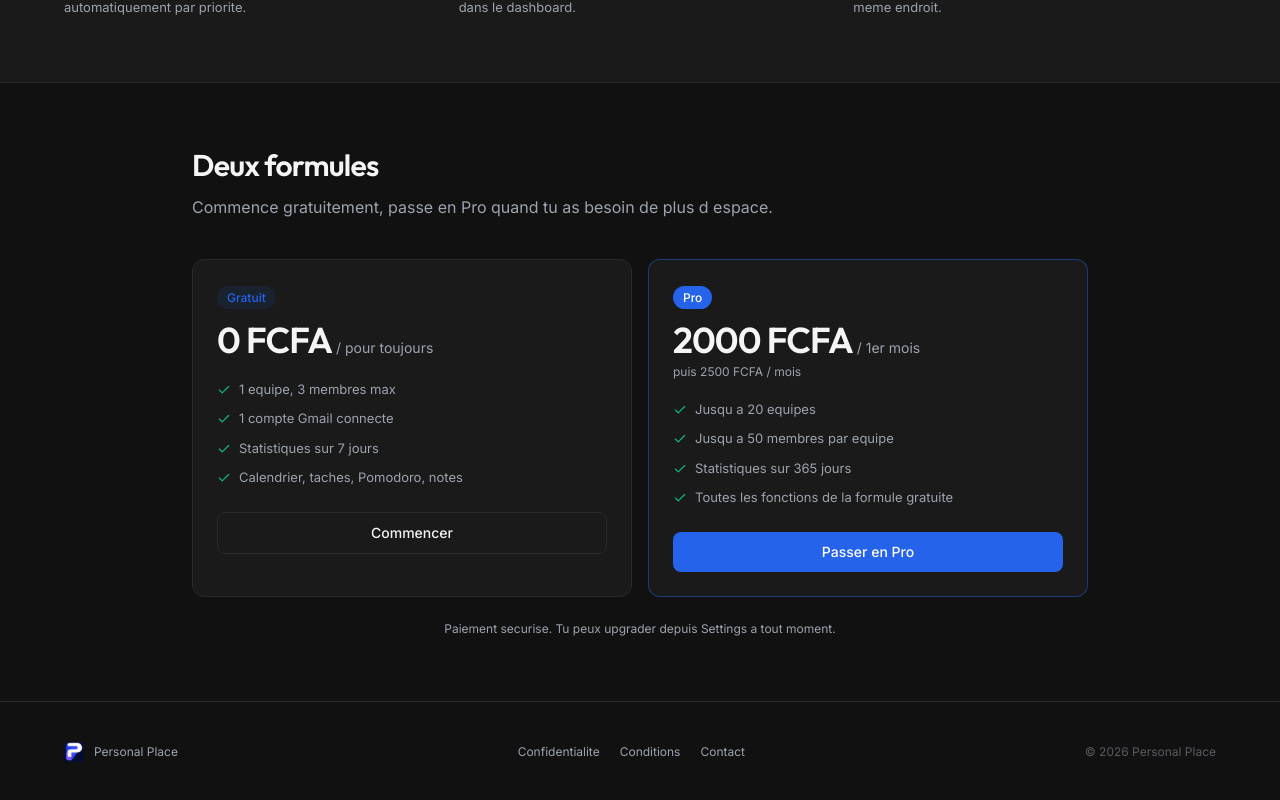
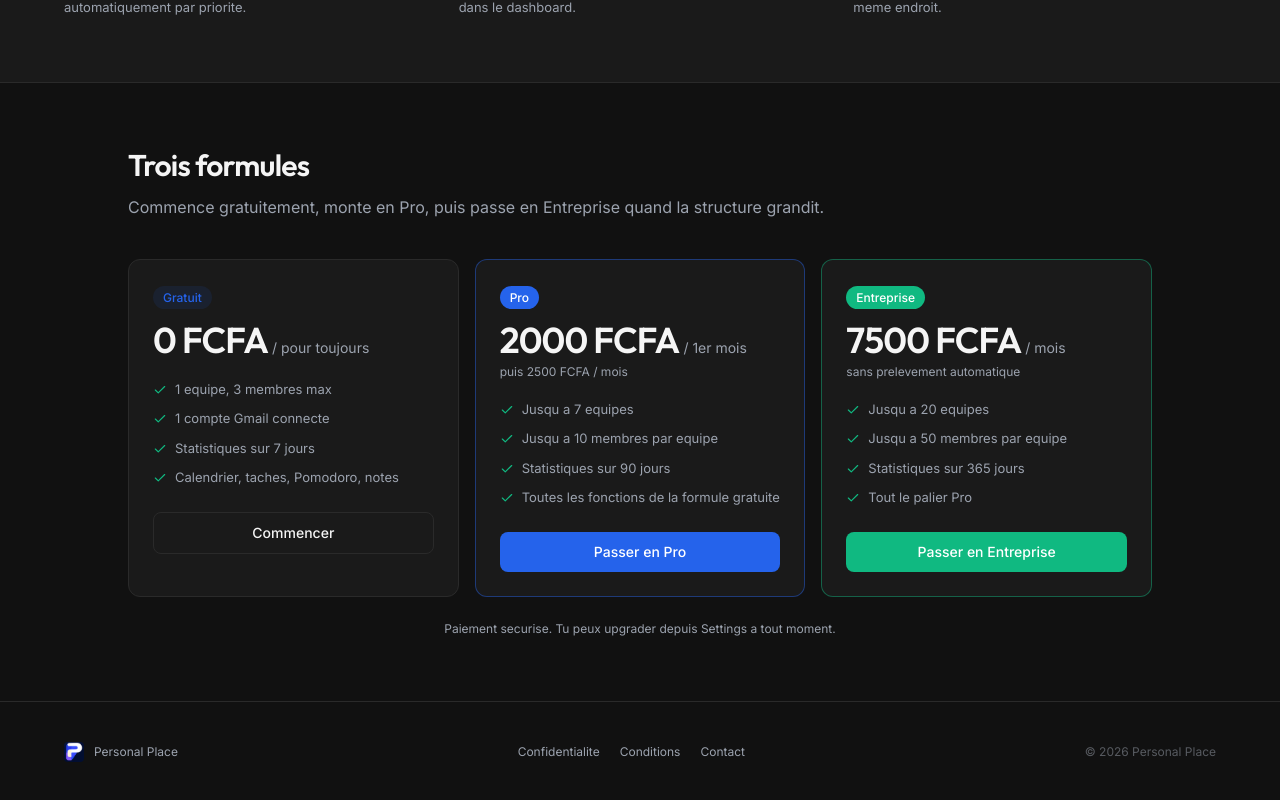
Before and after one commit to Lefurtif221/command-center-SAAS-dashboard-, a React (Vite) app: page / in a window 1280 px wide. Shown: the part 1474-2274 px from the top of the page. Built offline with nearby package versions, Linux system fonts and the light colour scheme; no server answers.

Commit message:
feat: palier Entreprise (7500 FCFA/mois) + quotas Pro reduits (7 equipes, 10 membres, 90 jours)

```diff
--- a/src/components/dashboard/OnboardingTutorial.jsx
+++ b/src/components/dashboard/OnboardingTutorial.jsx
@@ -34,7 +34,7 @@ const STEPS = [
     target: '[data-tutorial="sidebar-stats"]',
     position: 'right',
     title: 'Tes statistiques',
-    desc: "Minutes de focus, taches du jour et streak. Les 7 derniers jours sont gratuits, 365 jours avec la formule Pro.",
+    desc: "Minutes de focus, taches du jour et streak. 7 jours en gratuit, 90 avec la formule Pro, 365 avec Entreprise.",
     action: { section: 'stats', label: 'Voir mes statistiques' },
   },
   {
@@ -42,7 +42,7 @@ const STEPS = [
     target: '[data-tutorial="sidebar-settings"]',
     position: 'right',
     title: 'Ton abonnement',
-    desc: "Settings affiche ta formule et tes quotas. Le bouton Passer en Pro ouvre le paiement : 2000 FCFA le 1er mois, puis 2500 / mois.",
+    desc: "Settings affiche ta formule et tes quotas. Le bouton Passer en Pro ouvre le paiement : 2000 FCFA le 1er mois, puis 2500 / mois (7500 / mois en Entreprise).",
     action: { section: 'settings', label: "Voir mon abonnement" },
   },
   {
--- a/src/components/dashboard/PaymentModal.jsx
+++ b/src/components/dashboard/PaymentModal.jsx
@@ -1,7 +1,7 @@
 import { useEffect, useState } from 'react'
 import { Sparkles, ShieldCheck, X, Loader2, Smartphone, CreditCard, Wallet } from 'lucide-react'
 import { apiFetch } from '../../utils/api'
-import ProPerks from './ProPerks'
+import ProPerks, { PRO_PERKS, ENTREPRISE_PERKS } from './ProPerks'
 
 const METHODS = [
   { icon: Smartphone, label: 'Wave', hint: 'Numero Wave' },
@@ -10,15 +10,35 @@ const METHODS = [
   { icon: CreditCard, label: 'Carte bancaire', hint: 'Visa / Mastercard' },
 ]
 
-const STEPS = [
-  'Choisis ton moyen de paiement',
-  'Valide sur ton telephone (OTP)',
-  'Ta formule Pro est activee tout de suite',
-]
+const OFFERS = {
+  pro: {
+    title: 'Passer en Pro',
+    subtitle: 'Formule mensuelle, sans engagement',
+    price: '2000',
+    per: '/ 1er mois',
+    then: 'puis 2500 FCFA / mois',
+    cta: 'Payer 2000 FCFA',
+    perks: PRO_PERKS,
+    steps: ['Choisis ton moyen de paiement', 'Valide sur ton telephone (OTP)', 'Ta formule Pro est activee tout de suite'],
+    keep: 'tu gardes Pro 31 jours',
+  },
+  entreprise: {
+    title: 'Formule Entreprise',
+    subtitle: 'Pour les equipes qui grandissent',
+    price: '7500',
+    per: '/ mois',
+    then: '31 jours, sans prelevement automatique',
+    cta: 'Payer 7500 FCFA',
+    perks: ENTREPRISE_PERKS,
+    steps: ['Choisis ton moyen de paiement', 'Valide sur ton telephone (OTP)', 'Ta formule Entreprise est activee tout de suite'],
+    keep: 'tu gardes Entreprise 31 jours',
+  },
+}
 
-export default function PaymentModal({ onClose }) {
+export default function PaymentModal({ onClose, plan = 'pro' }) {
   const [loading, setLoading] = useState(false)
   const [error, setError] = useState('')
+  const offer = OFFERS[plan] || OFFERS.pro
 
   useEffect(() => {
     const onKey = (e) => { if (e.key === 'Escape') onClose() }
@@ -36,7 +56,7 @@ export default function PaymentModal({ onClose }) {
     try {
       const data = await apiFetch('/api/pay/init', {
         method: 'POST',
-        body: JSON.stringify({ plan: 'pro' }),
+        body: JSON.stringify({ plan }),
       })
       window.location.href = data.payment_url
     } catch (err) {
@@ -64,8 +84,8 @@ export default function PaymentModal({ onClose }) {
               <Sparkles size={20} />
             </span>
             <div>
-              <h4 className="text-base sm:text-lg font-display font-medium leading-tight">Passer en Pro</h4>
-              <p className="text-xs mt-0.5" style={{ color: 'var(--color-muted)' }}>Formule mensuelle, sans engagement</p>
+              <h4 className="text-base sm:text-lg font-display font-medium leading-tight">{offer.title}</h4>
+              <p className="text-xs mt-0.5" style={{ color: 'var(--color-muted)' }}>{offer.subtitle}</p>
             </div>
           </div>
           <button type="button" onClick={onClose} aria-label="Fermer"
@@ -78,22 +98,22 @@ export default function PaymentModal({ onClose }) {
           <div className="space-y-5">
             <div>
               <div className="flex items-baseline flex-wrap gap-x-2">
-                <span className="text-4xl sm:text-5xl font-display font-semibold tracking-tight" style={{ color: 'var(--color-text)' }}>2000</span>
+                <span className="text-4xl sm:text-5xl font-display font-semibold tracking-tight" style={{ color: 'var(--color-text)' }}>{offer.price}</span>
                 <span className="text-base font-medium" style={{ color: 'var(--color-text)' }}>FCFA</span>
-                <span className="text-xs" style={{ color: 'var(--color-muted)' }}>/ 1er mois</span>
+                <span className="text-xs" style={{ color: 'var(--color-muted)' }}>{offer.per}</span>
               </div>
-              <p className="text-xs mt-1" style={{ color: 'var(--color-muted)' }}>puis 2500 FCFA / mois</p>
+              <p className="text-xs mt-1" style={{ color: 'var(--color-muted)' }}>{offer.then}</p>
             </div>
 
             <div>
               <p className="text-xs mb-2.5 font-medium" style={{ color: 'var(--color-muted)' }}>Ce que tu debloques :</p>
-              <ProPerks size="text-[13px]" />
+              <ProPerks perks={offer.perks} size="text-[13px]" />
             </div>
 
             <div className="rounded-xl p-4" style={{ background: 'var(--color-bg)', border: '1px solid var(--color-border)' }}>
               <p className="text-xs font-medium mb-2.5">Comment ca marche</p>
               <ol className="space-y-2.5">
-                {STEPS.map((step, i) => (
+                {offer.steps.map((step, i) => (
                   <li key={step} className="flex items-start gap-2.5 text-[13px] leading-snug" style={{ color: 'var(--color-muted)' }}>
                     <span className="w-5 h-5 rounded-full flex items-center justify-center text-[11px] font-medium shrink-0 mt-px"
                       style={{ background: 'rgba(37,99,235,0.1)', color: '#2563EB' }}>{i + 1}</span>
@@ -128,7 +148,7 @@ export default function PaymentModal({ onClose }) {
               style={{ background: 'rgba(16,185,129,0.07)', border: '1px solid rgba(16,185,129,0.25)' }}>
               <ShieldCheck size={16} style={{ color: '#10B981' }} className="shrink-0 mt-0.5" />
               <p className="text-xs leading-relaxed" style={{ color: 'var(--color-muted)' }}>
-                Paiement securise. Pas de prelevement automatique : tu gardes Pro 31 jours, puis tu choisis si tu renouvelles.
+                Paiement securise. Pas de prelevement automatique : {offer.keep}, puis tu choisis si tu renouvelles.
               </p>
             </div>
           </div>
@@ -144,7 +164,7 @@ export default function PaymentModal({ onClose }) {
             className="w-full flex items-center justify-center gap-2 font-medium text-sm sm:text-base py-3.5 rounded-xl transition-colors duration-150 disabled:opacity-60"
             style={{ background: '#2563EB', color: '#FFF' }}>
             {loading ? <Loader2 size={16} className="animate-spin" /> : <Sparkles size={16} />}
-            {loading ? 'Ouverture du paiement...' : 'Payer 2000 FCFA'}
+            {loading ? 'Ouverture du paiement...' : offer.cta}
           </button>
         </div>
       </div>
--- a/src/components/dashboard/ProPerks.jsx
+++ b/src/components/dashboard/ProPerks.jsx
@@ -1,16 +1,23 @@
 import { Check } from 'lucide-react'
 
 export const PRO_PERKS = [
-  'Jusqu a 20 equipes',
-  'Jusqu a 50 membres par equipe',
-  'Statistiques sur 365 jours (7 en gratuit)',
+  'Jusqu a 7 equipes',
+  'Jusqu a 10 membres par equipe',
+  'Statistiques sur 90 jours (7 en gratuit)',
   'Toutes les fonctions gratuites, en plus grand',
 ]
 
-export default function ProPerks({ className = '', size = 'text-[12px]' }) {
+export const ENTREPRISE_PERKS = [
+  'Jusqu a 20 equipes',
+  'Jusqu a 50 membres par equipe',
+  'Statistiques sur 365 jours (90 en Pro)',
+  'Tout le palier Pro, pour toute la structure',
+]
+
+export default function ProPerks({ className = '', size = 'text-[12px]', perks = PRO_PERKS }) {
   return (
     <ul className={`space-y-1.5 ${className}`}>
-      {PRO_PERKS.map((perk) => (
+      {perks.map((perk) => (
         <li key={perk} className={`flex items-start gap-2 ${size} leading-snug`} style={{ color: 'var(--color-muted)' }}>
           <Check size={13} style={{ color: '#10B981' }} className="shrink-0 mt-0.5" />
           {perk}
--- a/src/components/dashboard/StatsHistory.jsx
+++ b/src/components/dashboard/StatsHistory.jsx
@@ -3,7 +3,7 @@ import { useDashboard } from '../../hooks/useDashboard'
 import { apiFetch } from '../../utils/api'
 import { Timer, Layers, CheckSquare, Flame, RefreshCw, Lock } from 'lucide-react'
 import UpgradeButton from './UpgradeButton'
-import ProPerks from './ProPerks'
+import ProPerks, { PRO_PERKS, ENTREPRISE_PERKS } from './ProPerks'
 
 const kpis = [
   { key: 'focusMinutes', label: 'Minutes de focus', icon: Timer, accent: '#2563EB', suffix: 'min' },
@@ -70,7 +70,20 @@ export default function StatsHistory() {
             </span>
             <UpgradeButton size="sm" />
           </div>
-          <ProPerks className="mt-2.5 pl-5" />
+          <ProPerks perks={PRO_PERKS} className="mt-2.5 pl-5" />
+        </div>
+      )}
+
+      {plan === 'pro' && (
+        <div className="px-3.5 py-3 rounded-lg text-xs" style={{ background: 'rgba(37,99,235,0.08)', border: '1px solid rgba(37,99,235,0.25)', color: '#2563EB' }}>
+          <div className="flex flex-wrap items-center gap-3">
+            <Lock size={14} className="shrink-0" />
+            <span className="flex-1 min-w-[200px]">
+              Pro : 90 jours d historique. La formule Entreprise (7500 FCFA / mois) debloque 365 jours :
+            </span>
+            <UpgradeButton plan="entreprise" size="sm" />
+          </div>
+          <ProPerks perks={ENTREPRISE_PERKS} className="mt-2.5 pl-5" />
         </div>
       )}
 
--- a/src/components/dashboard/Team.jsx
+++ b/src/components/dashboard/Team.jsx
@@ -3,7 +3,7 @@ import { useDashboard } from '../../hooks/useDashboard'
 import { apiFetch } from '../../utils/api'
 import { Users, Plus, Mail, Copy, Trash2, ShieldCheck, UserPlus, X, Check, Link2 } from 'lucide-react'
 import UpgradeButton from './UpgradeButton'
-import ProPerks from './ProPerks'
+import ProPerks, { ENTREPRISE_PERKS } from './ProPerks'
 
 const roleLabels = { owner: 'Proprietaire', admin: 'Admin', member: 'Membre' }
 
@@ -115,9 +115,16 @@ export default function Team() {
   const selected = teams.find(t => t.id === selectedId)
   const isOwner = detail?.role === 'owner' || selected?.role === 'owner'
   const canManage = ['owner', 'admin'].includes(detail?.role)
-  const atTeamLimit = plan !== 'pro' && !!planLimits && teams.length >= planLimits.teams
-  const atMemberLimit = plan !== 'pro' && !!planLimits && !!detail &&
+  const atTeamLimit = !!planLimits && teams.length >= planLimits.teams
+  const atMemberLimit = !!planLimits && !!detail &&
     (detail.members.length + (detail.invitations?.length || 0)) >= planLimits.teamMembers
+  const planLabel = plan === 'entreprise' ? 'Entreprise' : plan === 'pro' ? 'Pro' : 'Gratuit'
+  const isPaid = plan === 'pro' || plan === 'entreprise'
+  const quotaHint = (limit, unit) => plan === 'entreprise'
+    ? `Quota Entreprise atteint (${limit} ${unit}). Contacte-nous pour en discuter.`
+    : plan === 'pro'
+      ? `Quota Pro atteint (${limit} ${unit}). Passe en Entreprise (7500 FCFA/mois) pour plus de place.`
+      : `Quota gratuit atteint (${limit} ${unit}). Passe en Pro pour en profiter pleinement.`
 
   const inputStyle = { background: 'var(--color-bg)', border: '1px solid var(--color-border)' }
 
@@ -126,14 +133,14 @@ export default function Team() {
       <div className="flex items-center gap-2 px-4 pt-4 pb-2">
         <Users size={14} style={{ color: '#2563EB' }} />
         <h3 className="text-sm font-display font-medium">Equipe</h3>
-        <span className="text-[10px] px-1.5 py-0.5 rounded font-medium" style={plan === 'pro'
+        <span className="text-[10px] px-1.5 py-0.5 rounded font-medium" style={isPaid
           ? { background: 'rgba(16,185,129,0.12)', color: '#10B981', border: '1px solid rgba(16,185,129,0.25)' }
           : { background: 'var(--color-bg)', color: 'var(--color-muted)', border: '1px solid var(--color-border)' }}>
-          {plan === 'pro' ? 'Pro' : 'Gratuit'}
+          {planLabel}
         </span>
         <span className="text-[11px] ml-auto" style={{ color: 'var(--color-muted)' }}>
           {teams.length}{planLimits ? `/${planLimits.teams}` : ''} {teams.length > 1 ? 'equipes' : 'equipe'}
-          {plan !== 'pro' && planLimits ? ` · max ${planLimits.teamMembers} membres` : ''}
+          {planLimits ? ` · max ${planLimits.teamMembers} membres` : ''}
         </span>
       </div>
 
@@ -152,15 +159,25 @@ export default function Team() {
         </div>
         {atTeamLimit && (
           <p className="mt-2 text-[10px] leading-relaxed" style={{ color: '#F59E0B' }}>
-            Quota gratuit atteint ({planLimits.teams} equipe). Passe en Pro pour en creer davantage.
+            {quotaHint(planLimits.teams, planLimits.teams > 1 ? 'equipes' : 'equipe')}
           </p>
         )}
-        {plan !== 'pro' && (
+        {plan === 'free' && (
           <div className="mt-3 space-y-2.5">
             <ProPerks />
             <div className="flex items-center gap-3">
               <UpgradeButton size="sm" />
               <span className="text-[10px]" style={{ color: 'var(--color-muted)' }}>2000 le 1er mois, puis 2500 / mois</span>
+            </div>
+          </div>
+        )}
+        {plan === 'pro' && (
+          <div className="mt-3 space-y-2.5">
+            <p className="text-[11px] font-medium" style={{ color: 'var(--color-muted)' }}>Formule Entreprise</p>
+            <ProPerks perks={ENTREPRISE_PERKS} />
+            <div className="flex items-center gap-3">
+              <UpgradeButton plan="entreprise" size="sm" />
+              <span className="text-[10px]" style={{ color: 'var(--color-muted)' }}>7500 FCFA / mois</span>
             </div>
           </div>
         )}
@@ -261,7 +278,7 @@ export default function Team() {
 
                     {atMemberLimit && (
                       <p className="mt-2 text-[10px] leading-relaxed" style={{ color: '#F59E0B' }}>
-                        Quota gratuit atteint ({planLimits.teamMembers} membres par equipe). Passe en Pro pour inviter plus de monde.
+                        {quotaHint(planLimits.teamMembers, 'membres par equipe')}
                       </p>
                     )}
 
--- a/src/components/dashboard/UpgradeButton.jsx
+++ b/src/components/dashboard/UpgradeButton.jsx
@@ -2,8 +2,9 @@ import { useState } from 'react'
 import { Sparkles } from 'lucide-react'
 import PaymentModal from './PaymentModal'
 
-export default function UpgradeButton({ label = 'Passer en Pro', size = 'md', full = false }) {
+export default function UpgradeButton({ label, plan = 'pro', size = 'md', full = false }) {
   const [open, setOpen] = useState(false)
+  const text = label || (plan === 'entreprise' ? 'Passer en Entreprise' : 'Passer en Pro')
 
   return (
     <>
@@ -11,9 +12,9 @@ export default function UpgradeButton({ label = 'Passer en Pro', size = 'md', fu
         className={`inline-flex items-center gap-1.5 font-medium rounded-xl transition-colors duration-150 ${full ? 'w-full justify-center px-4 py-2.5 text-xs' : size === 'sm' ? 'px-3 py-1.5 text-[11px]' : 'px-4 py-2 text-xs'}`}
         style={{ background: '#2563EB', color: '#FFF' }}>
         <Sparkles size={13} />
-        {label}
+        {text}
       </button>
-      {open && <PaymentModal onClose={() => setOpen(false)} />}
+      {open && <PaymentModal plan={plan} onClose={() => setOpen(false)} />}
     </>
   )
 }
--- a/src/pages/DashboardPage.jsx
+++ b/src/pages/DashboardPage.jsx
@@ -15,7 +15,7 @@ import StatsHistory from '../components/dashboard/StatsHistory'
 import Concentration from '../components/dashboard/Concentration'
 import OnboardingTutorial from '../components/dashboard/OnboardingTutorial'
 import UpgradeButton from '../components/dashboard/UpgradeButton'
-import ProPerks from '../components/dashboard/ProPerks'
+import ProPerks, { PRO_PERKS, ENTREPRISE_PERKS } from '../components/dashboard/ProPerks'
 import { useDashboard } from '../hooks/useDashboard'
 import { useAuth } from '../hooks/useAuth'
 import { apiFetch } from '../utils/api'
@@ -30,6 +30,8 @@ export default function DashboardPage() {
   const expiresAt = subscription?.subscription?.expires_at || null
   const daysLeft = expiresAt ? Math.max(0, Math.ceil((new Date(expiresAt).getTime() - Date.now()) / 86400000)) : null
   const daysPct = daysLeft != null ? Math.max(6, Math.min(100, Math.round((daysLeft / 31) * 100))) : 0
+  const isPaid = plan === 'pro' || plan === 'entreprise'
+  const planLabel = plan === 'entreprise' ? 'Entreprise' : plan === 'pro' ? 'Pro' : 'Gratuit'
 
   useEffect(() => {
     if (activeSection !== 'settings') return
@@ -153,23 +155,23 @@ export default function DashboardPage() {
                 <div className="flex items-center justify-between px-5 md:px-6 py-4" style={{ borderBottom: '1px solid var(--color-border)' }}>
                   <div className="flex items-center gap-2.5">
                     <span className="w-7 h-7 rounded-lg flex items-center justify-center"
-                      style={{ background: plan === 'pro' ? 'rgba(16,185,129,0.12)' : 'rgba(37,99,235,0.1)', color: plan === 'pro' ? '#10B981' : '#2563EB' }}>
+                      style={{ background: isPaid ? 'rgba(16,185,129,0.12)' : 'rgba(37,99,235,0.1)', color: isPaid ? '#10B981' : '#2563EB' }}>
                       <Sparkles size={14} />
                     </span>
                     <h3 className="text-base font-display font-medium">Abonnement</h3>
                   </div>
-                  <span className="text-[10px] px-2 py-0.5 rounded-full font-medium" style={plan === 'pro'
+                  <span className="text-[10px] px-2 py-0.5 rounded-full font-medium" style={isPaid
                     ? { background: 'rgba(16,185,129,0.12)', color: '#10B981' }
                     : { background: 'rgba(37,99,235,0.1)', color: '#2563EB' }}>
-                    {plan === 'pro' ? 'Pro' : 'Gratuit'}
+                    {planLabel}
                   </span>
                 </div>
 
-                {plan === 'pro' ? (
+                {isPaid ? (
                   <div className="px-5 md:px-6 py-5 space-y-5">
                     <div>
                       <div className="flex items-baseline justify-between gap-3 mb-2">
-                        <span className="text-sm font-medium" style={{ color: 'var(--color-text)' }}>Formule Pro active</span>
+                        <span className="text-sm font-medium" style={{ color: 'var(--color-text)' }}>Formule {planLabel} active</span>
                         <span className="text-[11px] shrink-0" style={{ color: 'var(--color-muted)' }}>
                           {expiresAt
                             ? `Expire le ${new Date(expiresAt).toLocaleDateString('fr-FR', { day: 'numeric', month: 'long', year: 'numeric' })}`
@@ -183,14 +185,27 @@ export default function DashboardPage() {
                         {expiresAt
                           ? daysLeft > 0
                             ? `Il reste ${daysLeft} jour${daysLeft > 1 ? 's' : ''} avant le retour en formule gratuite`
-                            : 'Dernier jour de ta formule Pro'
+                            : `Dernier jour de ta formule ${planLabel}`
                           : 'Acces complet debloque'}
                       </p>
                     </div>
                     <div>
                       <p className="text-[11px] mb-2 font-medium" style={{ color: 'var(--color-muted)' }}>Ce que tu as :</p>
-                      <ProPerks />
+                      <ProPerks perks={plan === 'entreprise' ? ENTREPRISE_PERKS : PRO_PERKS} />
                     </div>
+
+                    {plan === 'pro' && (
+                      <div className="rounded-xl p-4" style={{ background: 'rgba(37,99,235,0.06)', border: '1px solid rgba(37,99,235,0.25)' }}>
+                        <div className="flex items-center justify-between mb-2.5 gap-3 flex-wrap">
+                          <span className="flex items-center gap-1.5 text-[11px] font-medium" style={{ color: '#2563EB' }}>
+                            <Sparkles size={12} /> Besoin de plus ? Formule Entreprise
+                          </span>
+                          <span className="text-[11px] font-medium" style={{ color: 'var(--color-text)' }}>7500 FCFA / mois</span>
+                        </div>
+                        <ProPerks perks={ENTREPRISE_PERKS} className="mb-3" />
+                        <UpgradeButton plan="entreprise" size="sm" />
+                      </div>
+                    )}
                   </div>
                 ) : (
                   <div className="px-5 md:px-6 py-5 space-y-4">
@@ -237,6 +252,14 @@ export default function DashboardPage() {
                         Paiement securise. Pas de prelevement automatique : tu gardes Pro 31 jours, puis tu choisis si tu renouvelles.
                       </p>
                     </div>
+
+                    <div className="flex items-center justify-between gap-3 flex-wrap pt-1" style={{ borderTop: '1px solid var(--color-border)' }}>
+                      <div>
+                        <p className="text-[11px] font-medium" style={{ color: 'var(--color-text)' }}>Une structure plus grande ?</p>
+                        <p className="text-[10px]" style={{ color: 'var(--color-muted)' }}>Formule Entreprise : 20 equipes, 50 membres, stats 365 jours — 7500 FCFA / mois</p>
+                      </div>
+                      <UpgradeButton plan="entreprise" size="sm" />
+                    </div>
                   </div>
                 )}
 
--- a/src/pages/LandingPage.jsx
+++ b/src/pages/LandingPage.jsx
@@ -110,12 +110,12 @@ export default function LandingPage() {
 
       {/* Pricing */}
       <section id="pricing" className="py-16 px-6 border-t" style={{ borderColor: 'var(--color-border)' }}>
-        <div className="max-w-4xl mx-auto">
+        <div className="max-w-5xl mx-auto">
           <div className="mb-10">
-            <h2 className="text-2xl md:text-3xl font-display font-semibold tracking-tight mb-3">Deux formules</h2>
-            <p className="text-muted">Commence gratuitement, passe en Pro quand tu as besoin de plus d espace.</p>
+            <h2 className="text-2xl md:text-3xl font-display font-semibold tracking-tight mb-3">Trois formules</h2>
+            <p className="text-muted">Commence gratuitement, monte en Pro, puis passe en Entreprise quand la structure grandit.</p>
           </div>
-          <div className="grid grid-cols-1 md:grid-cols-2 gap-4">
+          <div className="grid grid-cols-1 md:grid-cols-3 gap-4">
             <div className="p-6 rounded-xl" style={{ background: 'var(--color-surface-solid)', border: '1px solid var(--color-border)' }}>
               <span className="text-xs font-medium px-2.5 py-1 rounded-full" style={{ background: 'rgba(37,99,235,0.1)', color: '#2563EB' }}>Gratuit</span>
               <div className="mt-3 mb-5">
@@ -149,9 +149,9 @@ export default function LandingPage() {
               </div>
               <div className="space-y-2.5">
                 {[
-                  'Jusqu a 20 equipes',
-                  'Jusqu a 50 membres par equipe',
-                  'Statistiques sur 365 jours',
+                  'Jusqu a 7 equipes',
+                  'Jusqu a 10 membres par equipe',
+                  'Statistiques sur 90 jours',
                   'Toutes les fonctions de la formule gratuite',
                 ].map((f, i) => (
                   <div key={i} className="flex items-center gap-2 text-[13px]" style={{ color: 'var(--color-muted)' }}>
@@ -162,6 +162,31 @@ export default function LandingPage() {
               </div>
               <button onClick={go} className="w-full mt-6 text-sm font-medium px-5 py-2.5 rounded-lg transition-colors" style={{ background: '#2563EB', color: '#FFF' }}>
                 Passer en Pro
+              </button>
+            </div>
+
+            <div className="p-6 rounded-xl" style={{ background: 'var(--color-surface-solid)', border: '1px solid rgba(16,185,129,0.45)' }}>
+              <span className="text-xs font-medium px-2.5 py-1 rounded-full" style={{ background: '#10B981', color: '#FFF' }}>Entreprise</span>
+              <div className="mt-3 mb-5">
+                <span className="text-4xl font-display font-semibold tracking-tight">7500 FCFA</span>
+                <span className="text-sm ml-1" style={{ color: 'var(--color-muted)' }}>/ mois</span>
+                <p className="text-xs mt-1" style={{ color: 'var(--color-muted)' }}>sans prelevement automatique</p>
+              </div>
+              <div className="space-y-2.5">
+                {[
+                  'Jusqu a 20 equipes',
+                  'Jusqu a 50 membres par equipe',
+                  'Statistiques sur 365 jours',
+                  'Tout le palier Pro',
+                ].map((f, i) => (
+                  <div key={i} className="flex items-center gap-2 text-[13px]" style={{ color: 'var(--color-muted)' }}>
+                    <Check size={14} style={{ color: '#10B981' }} className="shrink-0" />
+                    {f}
+                  </div>
+                ))}
+              </div>
+              <button onClick={go} className="w-full mt-6 text-sm font-medium px-5 py-2.5 rounded-lg transition-colors" style={{ background: '#10B981', color: '#FFF' }}>
+                Passer en Entreprise
               </button>
             </div>
           </div>
```
